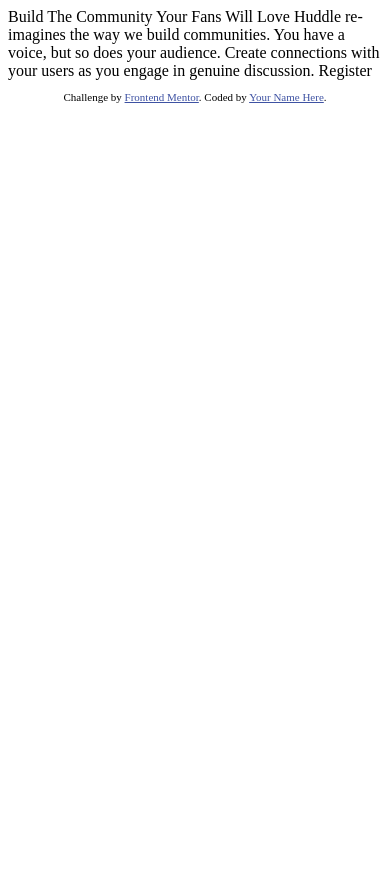
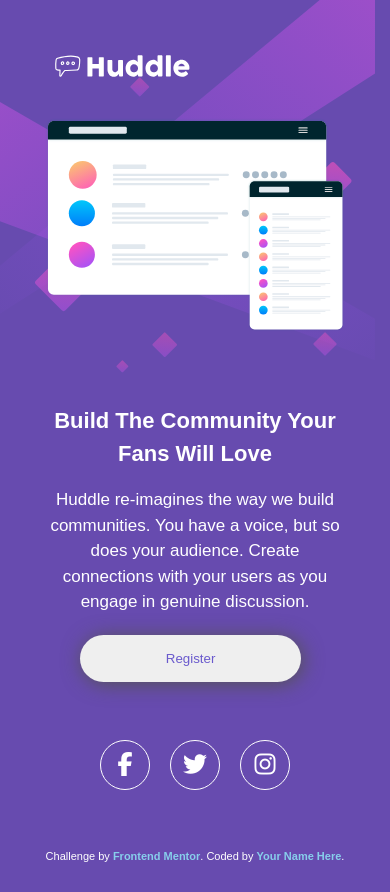
Before and after one commit to Basanta-afk/Huddle-landing-page-with-a-single-introductory-section, a plain HTML site: page index.html in a window 390 px wide. Before the commit the page ends 844 px from the top, so only its background shows below. Drawn offline with Linux system fonts and the light colour scheme.

Commit message:
Update index.html

```diff
--- a/index.html
+++ b/index.html
@@ -1,33 +1,221 @@
 <!DOCTYPE html>
 <html lang="en">
+
 <head>
     <meta charset="UTF-8">
-  <meta name="viewport" content="width=device-width, initial-scale=1.0"> <!-- displays site properly based on user's device -->
+    <meta name="viewport" content="width=device-width, initial-scale=1.0">
+    <!-- displays site properly based on user's device -->
 
     <link rel="icon" type="image/png" sizes="32x32" href="./images/favicon-32x32.png">
+    <script src="https://kit.fontawesome.com/7d47006a64.js" crossorigin="anonymous"></script>
 
     <title>Frontend Mentor | Huddle landing page with single introductory section</title>
 
     <!-- Feel free to remove these styles or customise in your own stylesheet 👍 -->
     <style>
-    .attribution { font-size: 11px; text-align: center; }
-    .attribution a { color: hsl(228, 45%, 44%); }
+        * {
+            padding: 0;
+            margin: 0;
+            box-sizing: border-box;
+        }
+
+        body {
+            min-height: 100vh;
+            background: url(images/bg-desktop.svg), hsl(257, 40%, 49%);
+            background-repeat: no-repeat;
+            font-size: 1.5em;
+            line-height: 1.5;
+            color: #fff;
+            font-family: sans-serif;
+        }
+
+        .container {
+            margin: 2em 3em 0 3em;
+        }
+
+        .navbar img {
+            max-width: 100%;
+            height: 45px;
+        }
+
+        .article {
+            display: flex;
+            margin-top: 1em;
+        }
+
+        .article img {
+            width: 80%;
+        }
+
+        .content {
+            display: flex;
+            flex: 50%;
+            flex-direction: column;
+            margin-top: 3em;
+            margin-left: 3em;
+        }
+
+        .into p {
+            font-size: 16px;
+            color: #eeeeee;
+            line-height: 1.2;
+        }
+
+        .register-btn {
+            padding: 16px;
+            border: none;
+            color: slateblue;
+            border-radius: 30px;
+            margin-top: 20px;
+            cursor: pointer;
+            box-shadow: 2px 2px 20px rgb(85, 83, 83);
+            width: 40%;
+        }
+
+        .register-btn:hover {
+            background: purple;
+            color: #fff;
+        }
+
+        .socials {
+            display: flex;
+            list-style: none;
+            justify-content: flex-end;
+        }
+
+        .socials a {
+            color: #fff;
+            border: 1px solid white;
+            margin: 10px;
+            height: 50px;
+            width: 50px;
+            border-radius: 100%;
+            justify-content: center;
+            align-items: center;
+            display: inline-flex;
+        }
+
+        .socials a:hover {
+            color: violet;
+            border: 2px solid violet;
+        }
+
+        .attribution {
+            font-size: 11px;
+            text-align: center;
+        }
+
+        .attribution a {
+            color: skyblue;
+            text-decoration: none;
+            font-weight: bold;
+        }
+
+        @media screen and (max-width:1024px) {
+            .article {
+                display: flex;
+                flex-direction: column;
+                justify-content: center;
+                align-items: center;
+            }
+            .content {
+                margin-left: auto;
+                text-align: center;
+            }
+            .socials {
+                margin-top: 15%;
+                justify-content: center;
+            }
+            .register-btn {
+                margin-left: 29%;
+            }
+            footer {
+                margin-top: 1 em;
+            }
+        }
+
+        @media screen and (max-width:425px) {
+            body {
+                background: url(images/bg-mobile.svg) hsl(257, 40%, 49%);
+                background-repeat: no-repeat;
+                font-family: sans-serif;
+            }
+            .container {
+                margin: 2em;
+            }
+            .navbar img {
+                height: 36px;
+            }
+            .article {
+                display: flex;
+                flex-direction: column;
+                justify-content: center;
+                align-items: center;
+            }
+            .article img {
+                width: 300px;
+            }
+            .article h1 {
+                font-size: 22px;
+            }
+            .article p {
+                margin-top: 1em;
+                font-size: 17px;
+            }
+            .content {
+                margin-left: auto;
+                text-align: center;
+            }
+            .register-btn {
+                margin-left: 11%;
+                width: 75%;
+            }
+            .socials {
+                margin-top: 2em;
+                justify-content: center;
+            }
+            footer {
+                margin-bottom: 1em;
+            }
+        }
     </style>
 </head>
+
 <body>
+    <main class="container">
+        <nav class="navbar">
+            <img src="images/logo.svg" alt="logo">
+        </nav>
+        <div class="article">
+            <img src="images/illustration-mockups.svg" alt="mockups">
+            <div class="content">
+                <h1> Build The Community Your Fans Will Love</h1>
+                <p>
+                    Huddle re-imagines the way we build communities. You have a voice, but so does your audience. Create connections with your users as you engage in genuine discussion.
+                </p>
+                <button class="register-btn">Register</button>
+            </div>
+        </div>
+        <ul class="socials">
+            <a href="#">
+                <li><i class="fab fa-facebook-f"></i></li>
+            </a>
+            <a href="#">
+                <li><i class="fab fa-twitter"></i></li>
+            </a>
+            <a href="#">
+                <li><i class="fab fa-instagram"></i></li>
+            </a>
+        </ul>
+    </main>
+    <div class="footer">
+        <p class="attribution">
+            Challenge by <a href="https://www.frontendmentor.io?ref=challenge" target="_blank">Frontend Mentor</a>. Coded by <a href="#">Your Name Here</a>.
+        </p>
 
-  Build The Community Your Fans Will Love
 
-  Huddle re-imagines the way we build communities. You have a voice, but so does your audience.
-  Create connections with your users as you engage in genuine discussion.
 
-  Register
+    </div>
+</body>
 
-  <footer>
-    <p class="attribution">
-      Challenge by <a href="https://www.frontendmentor.io?ref=challenge" target="_blank">Frontend Mentor</a>.
-      Coded by <a href="#">Your Name Here</a>.
-    </p>
-  </footer>
-</body>
 </html>
```
Lines whose indentation alone changed are shown as unchanged.
